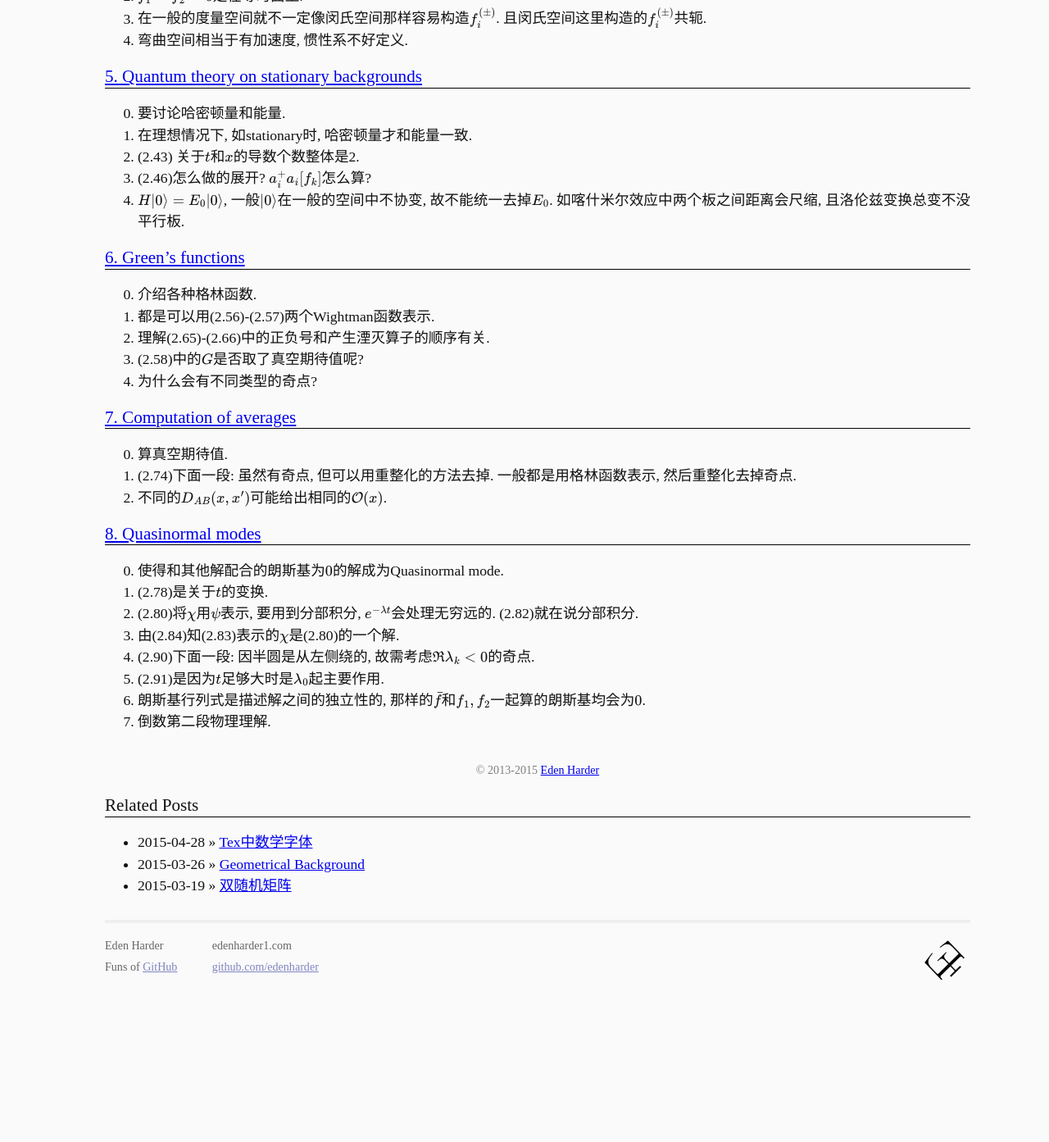
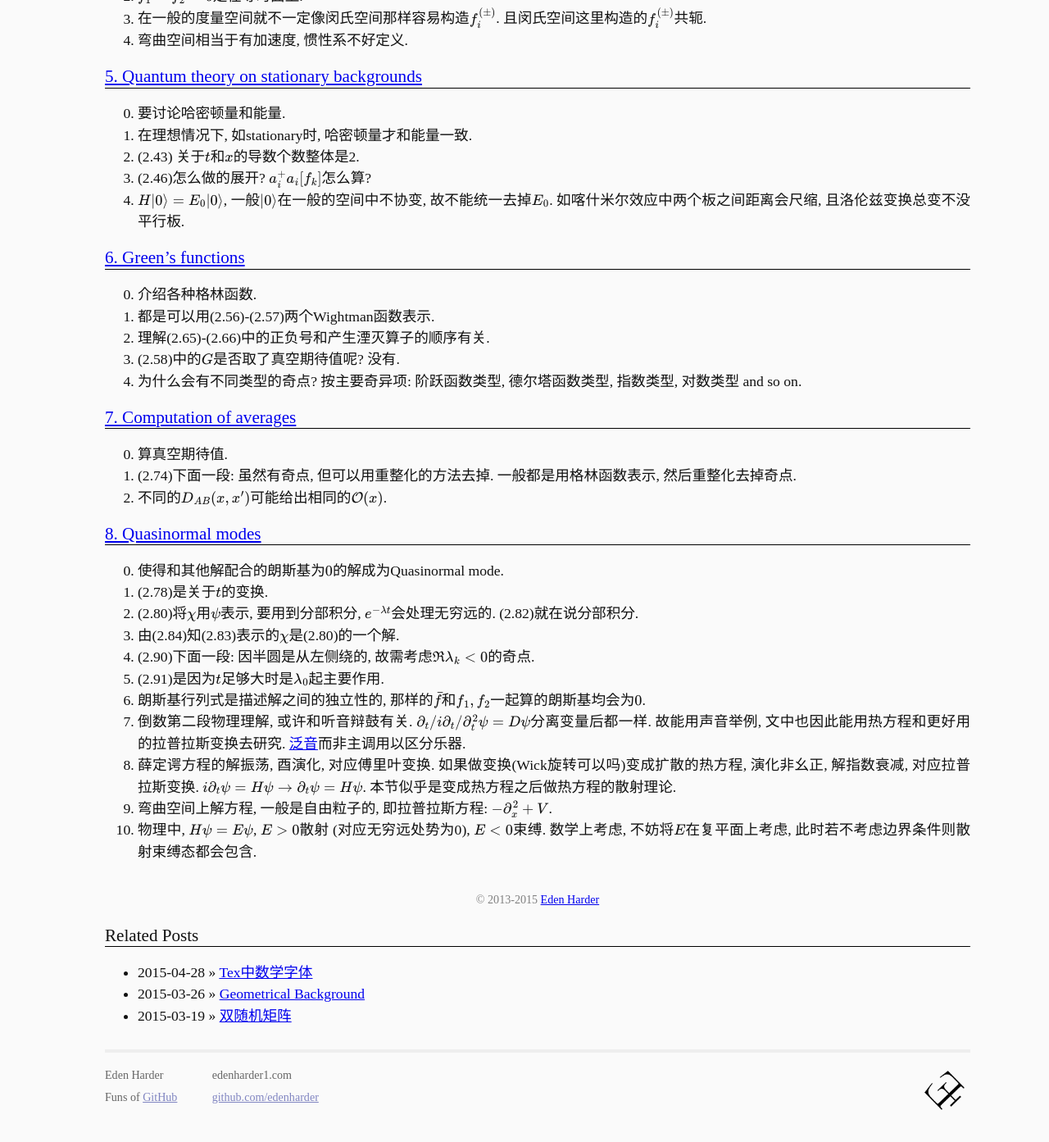
Before and after one commit to hueidou/hueidou.github.io, a Jekyll site: the page built from _posts/2015-05-05-odg2.html, in a window 1280 px wide and 1400 px high, scrolled down 2778 px. Shown: the top 1393 px of the window at 82% size. Built offline with Jekyll 4.4.1, drawn with Linux system fonts in a browser that asks for light colours; nearby versions of some CDN libraries; library files that are not in the unit come from our copies; Markdown is read by kramdown in place of the engine named in the settings; formulas are drawn with MathJax 3; comment, search, counter and statistics services are not loaded; before the commit the page ends 4020 px from its top, so only the background shows below that.

Commit message:
add new comment

```diff
--- a/_posts/2015-05-05-odg2.html
+++ b/_posts/2015-05-05-odg2.html
@@ -94,8 +94,8 @@ tags: [Odg, Physics]
 <li>介绍各种格林函数.</li>
 <li>都是可以用(2.56)-(2.57)两个Wightman函数表示.</li>
 <li>理解(2.65)-(2.66)中的正负号和产生湮灭算子的顺序有关.</li>
-<li>(2.58)中的<span class="math">\(G\)</span>是否取了真空期待值呢?</li>
-<li>为什么会有不同类型的奇点?</li>
+<li>(2.58)中的<span class="math">\(G\)</span>是否取了真空期待值呢? 没有.</li>
+<li>为什么会有不同类型的奇点? 按主要奇异项: 阶跃函数类型, 德尔塔函数类型, 指数类型, 对数类型 and so on.</li>
 </ol>
 <h2 id="computation-of-averages"><a href="#computation-of-averages">7. Computation of averages</a></h2>
 <ol start="0" style="list-style-type: decimal">
@@ -112,7 +112,10 @@ tags: [Odg, Physics]
 <li>(2.90)下面一段: 因半圆是从左侧绕的, 故需考虑<span class="math">\(\mathfrak{R} \lambda_k &lt; 0\)</span>的奇点.</li>
 <li>(2.91)是因为<span class="math">\(t\)</span>足够大时是<span class="math">\(\lambda_0\)</span>起主要作用.</li>
 <li>朗斯基行列式是描述解之间的独立性的, 那样的<span class="math">\(\bar{f}\)</span>和<span class="math">\(f_1,f_2\)</span>一起算的朗斯基均会为<span class="math">\(0\)</span>.</li>
-<li>倒数第二段物理理解.</li>
+<li>倒数第二段物理理解, 或许和听音辩鼓有关. <span class="math">\(\partial_t/i\partial_t/\partial_t^2 \psi = D \psi\)</span>分离变量后都一样. 故能用声音举例, 文中也因此能用热方程和更好用的拉普拉斯变换去研究. <a href="http://zh.wikipedia.org/zh-cn/%E6%B3%9B%E9%9F%B3">泛音</a>而非主调用以区分乐器.</li>
+<li>薛定谔方程的解振荡, 酉演化, 对应傅里叶变换. 如果做变换(Wick旋转可以吗)变成扩散的热方程, 演化非幺正, 解指数衰减, 对应拉普拉斯变换. <span class="math">\(i\partial_t \psi = H\psi \to \partial_t \psi = H\psi\)</span>. 本节似乎是变成热方程之后做热方程的散射理论.</li>
+<li>弯曲空间上解方程, 一般是自由粒子的, 即拉普拉斯方程: <span class="math">\(-\partial_x^2 + V\)</span>.</li>
+<li>物理中, <span class="math">\(H \psi = E \psi\)</span>, <span class="math">\(E&gt;0\)</span>散射 (对应无穷远处势为0), <span class="math">\(E&lt;0\)</span>束缚. 数学上考虑, 不妨将<span class="math">\(E\)</span>在复平面上考虑, 此时若不考虑边界条件则散射束缚态都会包含.</li>
 </ol>
 <div id="footer">
   &copy; 2013-2015 <a href="http://ieden.gitcafe.com">Eden Harder</a>
```
